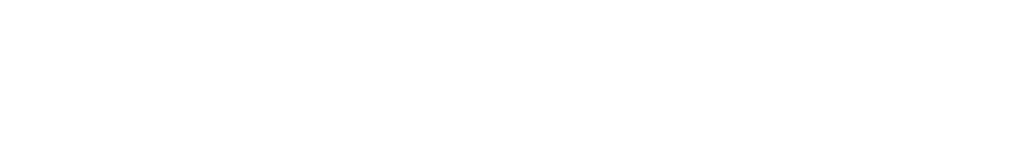
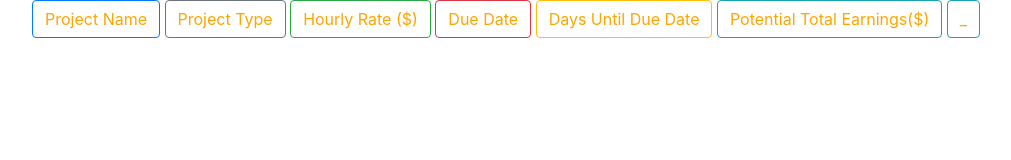
Before and after one commit to MattJ900/Project-Manager, a plain HTML site: page index.html in a window 1280 px wide. Shown: the whole page, without its empty margins (53-1064 px from the left). Drawn offline with nearby package versions, Linux system fonts and the light colour scheme.

Commit message:
Button V1

```diff
--- a/assets/style.css
+++ b/assets/style.css
@@ -3,5 +3,11 @@
 
 /* Button */
 
+.container>* {
+    color: orange
+}
 
+.btn {
+    color: orange;
+}
 /* Display */
--- a/index.html
+++ b/index.html
@@ -8,11 +8,24 @@
 <link rel="stylesheet" href="https://cdnjs.cloudflare.com/ajax/libs/twitter-bootstrap/4.5.0/css/bootstrap.min.css">
 <link rel="stylesheet" href="https://code.jquery.com/ui/1.12.1/themes/base/jquery-ui.css">
 <link href="https://fonts.googleapis.com/css2?family=Fira+Sans:wght@400;700&display=swap" rel="stylesheet">
+<link rel="stylesheet" href="assets/style.css"/>
 </head>
 <body>
     <!-- header -->
 
-    <!-- button popup -->
+
+
+
+    <!-- Button -->
+    <div class="container">
+        <button type="button" class="btn btn-outline-primary">Project Name</button>
+        <button type="button" class="btn btn-outline-secondary">Project Type </button>
+        <button type="button" class="btn btn-outline-success">Hourly Rate ($)</button>
+        <button type="button" class="btn btn-outline-danger">Due Date</button>
+        <button type="button" class="btn btn-outline-warning">Days Until Due Date</button>
+        <button type="button" class="btn btn-outline-info">Potential Total Earnings($)</button>
+        <button type="button" class="btn btn-outline-info">_</button>
+    </div>
 
     <!-- project display -->
 
```
Also changed, not shown: assets/javascript.js (+7 -1 lines).
